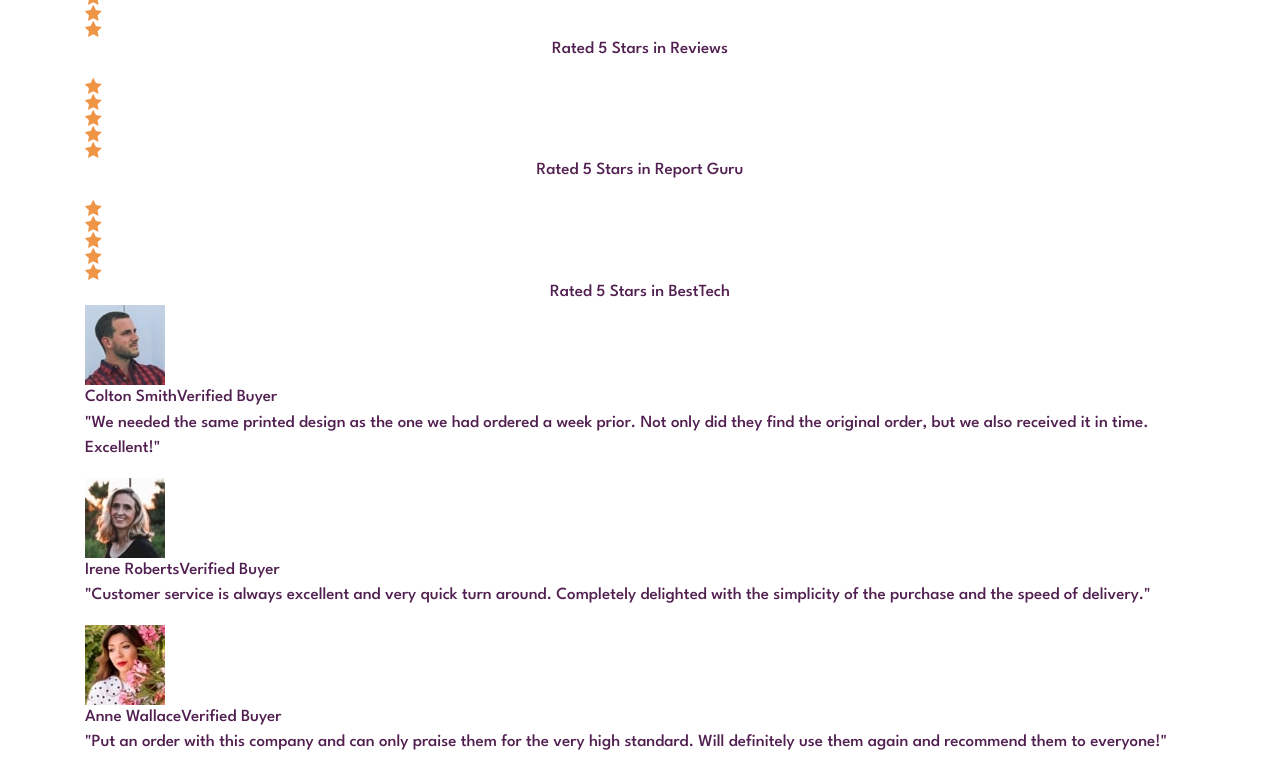
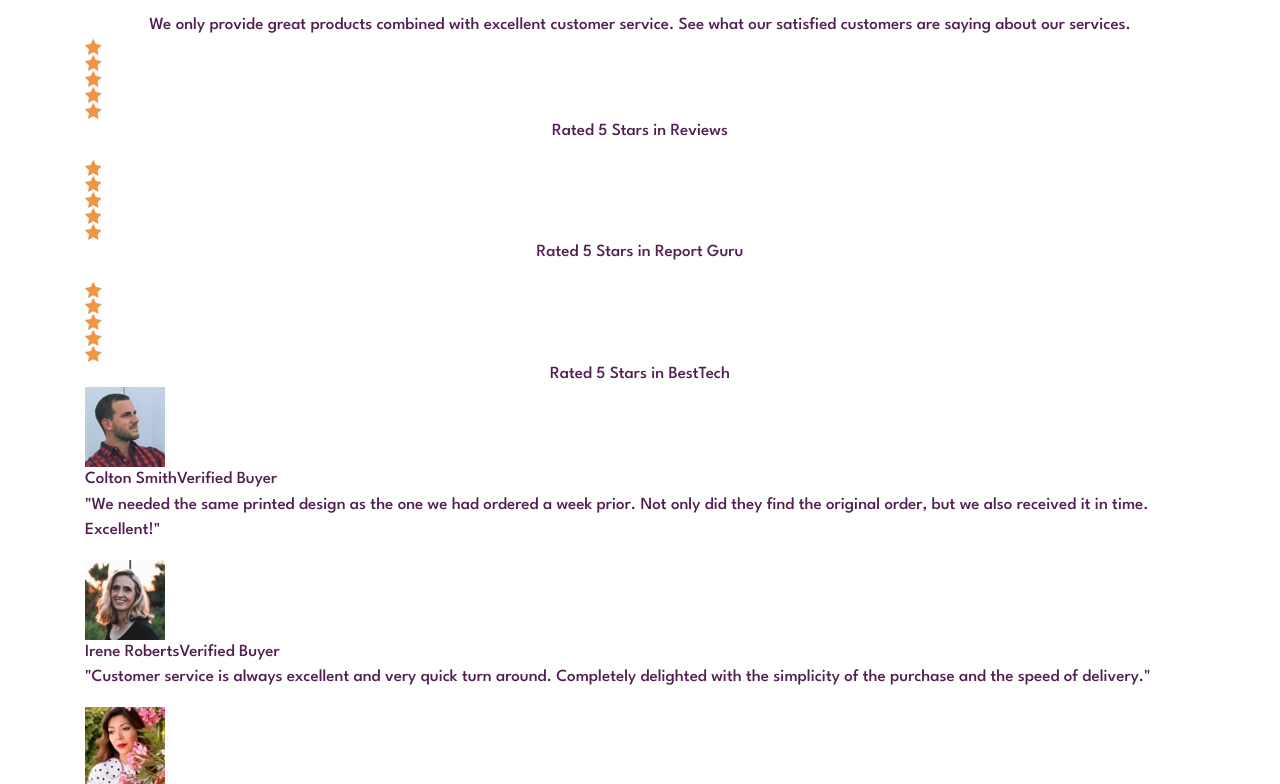
Before and after one commit to solracss/fem-social-proof-section, a website built with Vite: page index.html in a window 1280 px wide. Shown: the part 169-953 px from the top of the page. Before the commit the page ends 925 px from the top, so only its background shows below. Built offline with nearby package versions, Linux system fonts and the light colour scheme.

Commit message:
add pading to main container

```diff
--- a/sass/base/_global.scss
+++ b/sass/base/_global.scss
@@ -7,3 +7,7 @@ body {
 	color: $body-text-color;
 	background-color: $body-background-color;
 }
+
+main {
+	padding: remSize(82px) 0 remSize(99px);
+}
```
